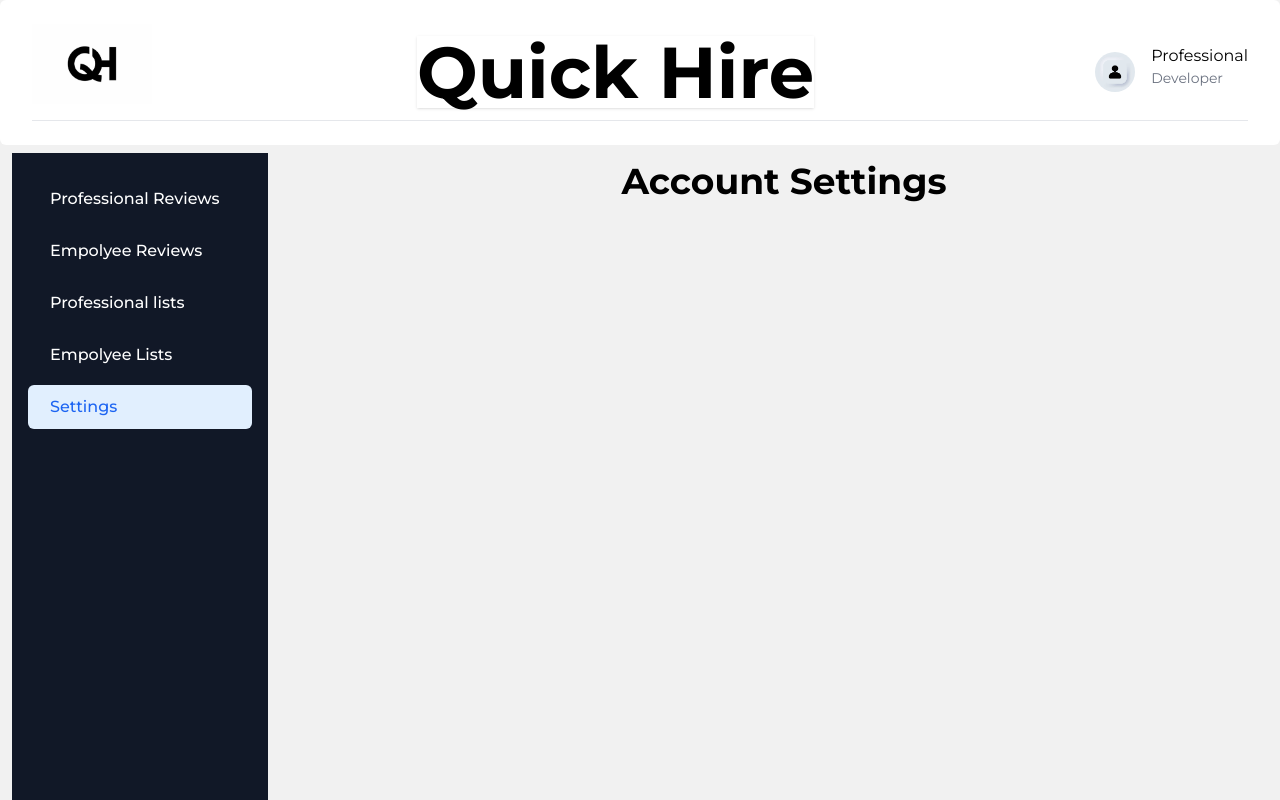
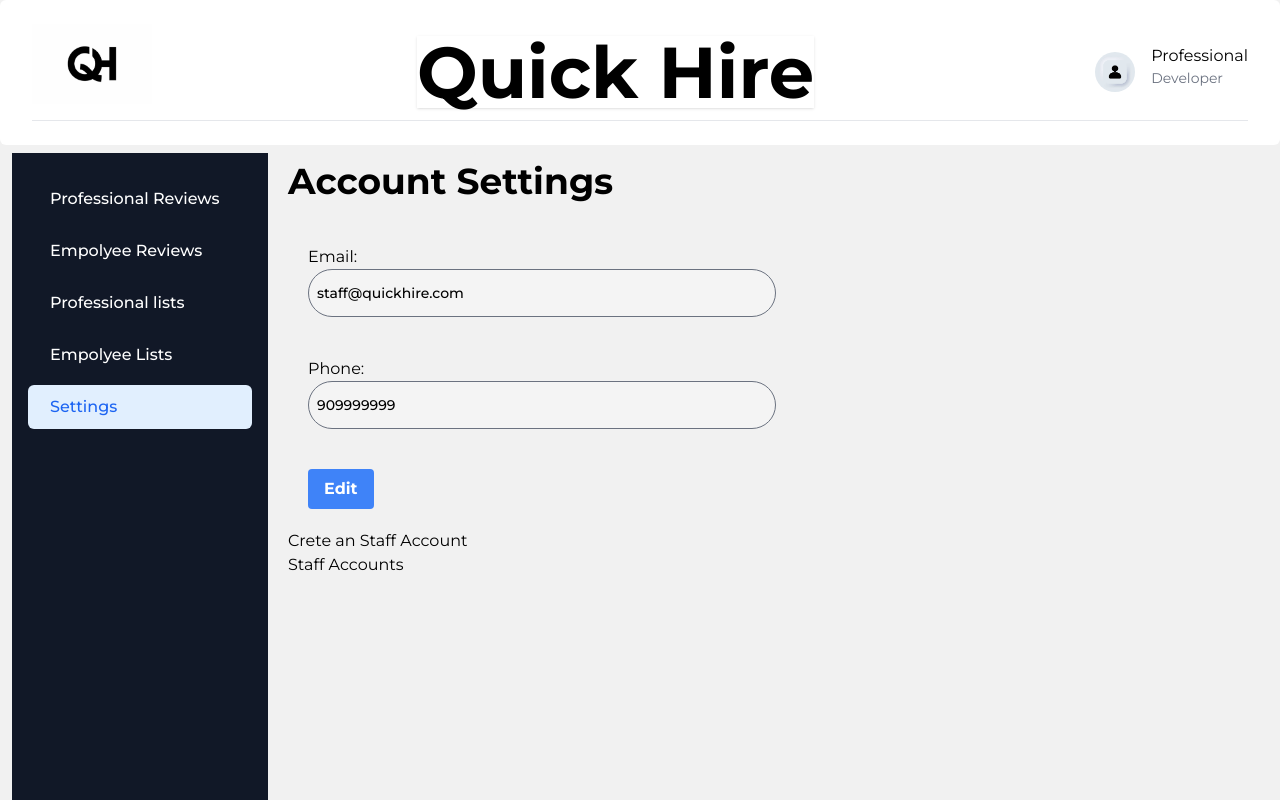
Before and after one commit to gowthamdongari/QuickHire, a React (Vite) app in the folder frontend/: page /home/settings in a window 1280 px wide. Shown: the top 800 px of the page. Built offline with nearby package versions, Linux system fonts and the light colour scheme.

Commit message:
account settings of staff done

```diff
--- a/frontend/src/App.jsx
+++ b/frontend/src/App.jsx
@@ -11,6 +11,8 @@ import RegistrationPage from "./auth/Forms/RegistrationPage";
 import Education from "./auth/Forms/Education";
 import RegistrationPageProfessional from "./auth/Forms/RegistrationPageProfessional";
 import Settings from "./pages/Settings";
+import AddAccount from "./pages/Staff/AddAccount";
+import StaffAccounts from "./pages/Staff/StaffAccounts";
 
 const App = () => {
   return (
@@ -27,6 +29,8 @@ const App = () => {
           {/* childrens */}
          <Route path="/home/:type" element={<Profiles/>}/>
          <Route path="/home/settings" element={<Settings />}/>
+         <Route path="/home/settings/createAccount" element={<AddAccount/>}/>
+         <Route path="/home/settings/staffAccounts" element={ <StaffAccounts/> }/>
       </Route>
     </Routes>
   );
--- a/frontend/src/pages/Settings.jsx
+++ b/frontend/src/pages/Settings.jsx
@@ -1,12 +1,82 @@
 import React, { useState } from "react";
-import { HiOutlinePencilAlt } from "react-icons/hi";
+import {useNavigate} from 'react-router-dom'
 
 const Settings = () => {
+  const [isEditable, setIsEditable] = useState(false);
+  const [userDetails,setUserDetails] = useState({email:"staff@quickhire.com" ,phone:"909999999"});
+  const navigate = useNavigate();
+  const handleEdit = (val) => {
+    setIsEditable(val);
+    console.log(isEditable);
+    if(val==false){
+      setUserDetails({email:"staff@quickhire.com" ,phone:"909999999"});
+    }
+  };
+  const handleChange =(key,val)=>{
+     setUserDetails({...userDetails,[key]:val});
+  }
+
+  const navigationButton =(val)=>{
+      if(val=="add"){
+        navigate("createAccount")
+      }else{
+        navigate("staffAccounts")
+      }
+  }
 
   return (
-    <div className="flex justify-center">
-      <h3 className="text-4xl font-bold">Account Settings</h3>
-
+    <div className="flex justify-center container flex-col">
+      <h3 className="text-4xl font-bold">Account Settings</h3> <br></br>
+      <form className="flex flex-col">
+        <div className="m-5">
+          <label>Email:</label>
+          <br></br>
+          <input
+            className="regInput"
+            readOnly={!isEditable}
+            value={userDetails.email}
+            onChange={(e)=>handleChange("email",e.target.value)}
+            type="text"
+          />
+        </div>
+        <div className="m-5">
+          <label>Phone:</label>
+          <br></br>
+          <input
+            className="regInput"
+            readOnly={!isEditable}
+            value={userDetails.phone}
+            onChange={(e)=>handleChange("phone",e.target.value)}
+            type="text"
+          />
+        </div>
+        <div className="m-5">
+          {isEditable && (
+            <button
+              type="button"
+              onClick={()=>handleEdit(false)}
+              className="text-gray-900 bg-white border border-gray-300 focus:outline-none hover:bg-gray-100 focus:ring-4 focus:ring-gray-200 font-medium rounded-lg text-sm px-5 py-2.5 me-2 mb-2 dark:bg-gray-800 dark:text-white dark:border-gray-600 dark:hover:bg-gray-700 dark:hover:border-gray-600 dark:focus:ring-gray-700"
+            >
+              Cancel
+            </button>
+          )}
+          <button
+            onClick={()=>handleEdit(true)}
+            type="button"
+            className="bg-blue-500 hover:bg-blue-700 text-white font-bold py-2 px-4 rounded"
+          >
+            {isEditable?"Save":"Edit"}
+          </button>
+        </div>
+      </form>
+      <div>
+         <div>
+          <button type="button" onClick={()=>navigationButton("add")}>Crete an Staff Account</button>
+          </div>
+          <div>
+         <button onClick={()=>navigationButton("create")}>Staff Accounts</button>
+          </div>
+      </div>
     </div>
   );
 };
--- a/frontend/src/pages/Staff/AddAccount.jsx
+++ b/frontend/src/pages/Staff/AddAccount.jsx
@@ -13,7 +13,7 @@ const AddAccount = () => {
           <input
             type="text"
             id="firstName"
-            className="shadow appearance-none border rounded w-full py-2 px-3 text-gray-700 leading-tight focus:outline-none focus:shadow-outline"
+            className="regInput"
           />
         </div>
         <div>
@@ -23,7 +23,7 @@ const AddAccount = () => {
           <input
             type="text"
             id="lastName"
-            className="shadow appearance-none border rounded w-full py-2 px-3 text-gray-700 leading-tight focus:outline-none focus:shadow-outline"
+            className="regInput"
           />
         </div>
       </div>
@@ -35,7 +35,7 @@ const AddAccount = () => {
           <input
             type="text"
             id="firstName"
-            className="shadow appearance-none border rounded w-full py-2 px-3 text-gray-700 leading-tight focus:outline-none focus:shadow-outline"
+            className="regInput"
           />
         </div>
         <div>
@@ -45,7 +45,7 @@ const AddAccount = () => {
           <input
             type="text"
             id="lastName"
-            className="shadow appearance-none border rounded w-full py-2 px-3 text-gray-700 leading-tight focus:outline-none focus:shadow-outline"
+            className="regInput"
           />
         </div>
       </div>
@@ -56,12 +56,12 @@ const AddAccount = () => {
         <input
           type="text"
           id="phone"
-          className="shadow appearance-none border rounded w-full py-2 px-3 text-gray-700 leading-tight focus:outline-none focus:shadow-outline"
+          className="regInput"
         />
       </div>
       <button
         type="submit"
-        className="bg-blue-500 hover:bg-blue-700 text-white font-bold py-2 px-4 rounded focus:outline-none"
+        className="bg-blue-500 hover:bg-blue-700 text-white font-bold py-2 px-4 rounded focus:outline-none mt-2"
       >
         Create Account
       </button>
--- a/frontend/src/pages/Staff/StaffAccounts.jsx
+++ b/frontend/src/pages/Staff/StaffAccounts.jsx
@@ -13,7 +13,7 @@ const StaffAccounts = () => {
   };
   return (
     <div>
-        <h2 className="text-xl font-semibold mb-2">New Applicant</h2>
+        <h2 className="text-xl font-semibold mb-2">Staff Accounts</h2>
       <div className="overflow-x-auto">
         <table className="table-auto min-w-full border-collapse border border-gray-300">
           <thead>
```
